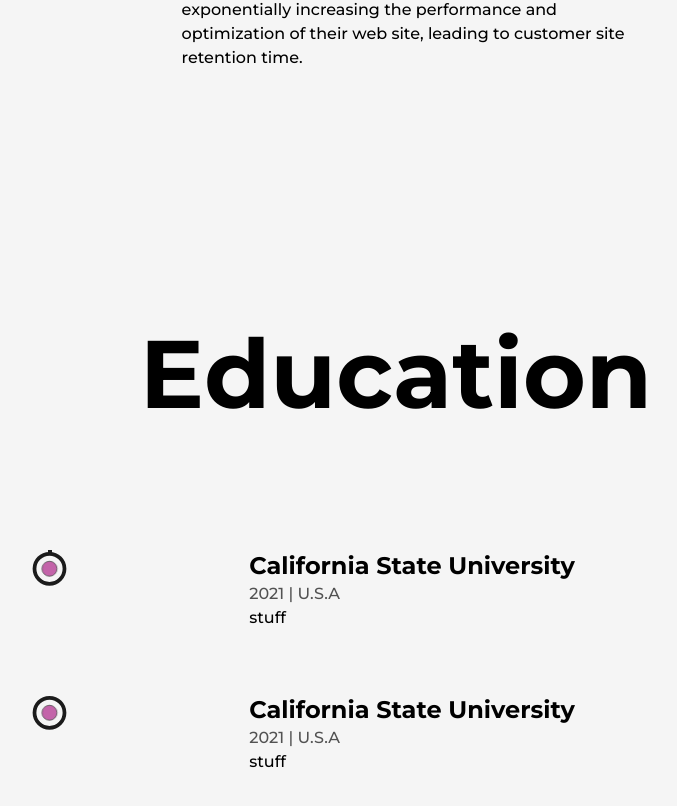
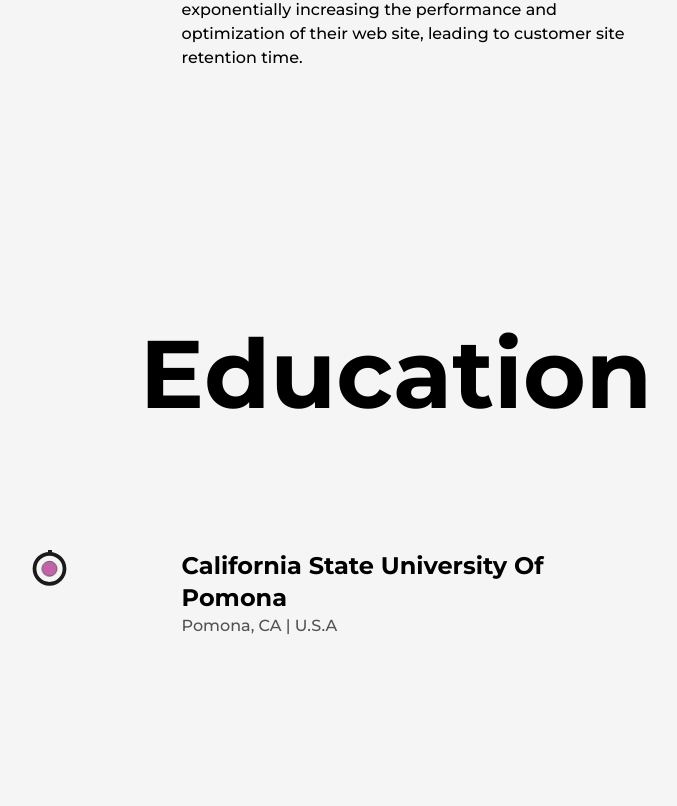
Before and after one commit to flashcabaja64/react-tailwind-nextjs-portfolio, a Next.js app: page /about in a window 1280 px wide. Shown: the part 3462-4268 px from the top of the page, without its empty margins (244-921 px from the left). Built offline with nearby package versions, Linux system fonts and the light colour scheme.

Commit message:
education changes

```diff
--- a/package.json
+++ b/package.json
@@ -14,7 +14,8 @@
     "framer-motion": "^10.6.0",
     "next": "13.2.4",
     "react": "18.2.0",
-    "react-dom": "18.2.0"
+    "react-dom": "18.2.0",
+    "sharp": "^0.32.0"
   },
   "devDependencies": {
     "autoprefixer": "^10.4.14",
--- a/src/components/Education.js
+++ b/src/components/Education.js
@@ -42,16 +42,10 @@
         </motion.div>
         <ul className='w-full flex flex-col items-start justify-between ml-4 xs:ml-2'>
           <Details
-            type="California State University"
-            time="2021"
+            type="California State University of Pomona"
+            time="Pomona, CA"
             place="U.S.A"
-            info="stuff"
-          />
-          <Details
-            type="California State University"
-            time="2021"
-            place="U.S.A"
-            info="stuff"
+            info=""
           />
         </ul>
       </article>
--- a/src/pages/about.js
+++ b/src/pages/about.js
@@ -53,7 +53,7 @@
               <p className='font-medium'>
                 My journey in web development began when I discovered my love for both design and technology. I quickly realized that front end development was the perfect intersection of these two passions, allowing me to bring my creative ideas to life through code. Over the years, I&apos;ve honed my skills in HTML, CSS, JavaScript, and various front end frameworks and libraries, and I&apos;m always eager to learn more.</p>
               <p className='font-medium mt-6'>
-                For me, front end development is about more than just writing code it's about solving problems and making a real impact on people's lives. Whether it's through a sleek and intuitive user interface, a seamless mobile experience, or an accessible and inclusive design, I strive to create web experiences that are not only visually stunning but also functional and user-friendly. I believe that great design and great code go hand in hand, and I'm committed to delivering both to my clients and users.
+                For me, front end development is about more than just writing code it&apos;s about solving problems and making a real impact on people&apos;s lives. Whether it&apos;s through a sleek and intuitive user interface, a seamless mobile experience, or an accessible and inclusive design, I strive to create web experiences that are not only visually stunning but also functional and user-friendly. I believe that great design and great code go hand in hand, and I&apos;m committed to delivering both to my clients and users.
               </p>
             </article>
 
--- a/src/pages/projects.js
+++ b/src/pages/projects.js
@@ -8,11 +8,11 @@
 import AnimatedText from '@/components/AnimatedText';
 import TransitionEffect from '@/components/Transition';
 
-import chatProject from '../assets/chat.png';
-import choreProject from '../assets/chore_runner.png';
+import chatProject from '../assets/chat.PNG';
+import choreProject from '../assets/chore_runner.PNG';
 import deliveryProject from '../assets/delivery.png';
 import evolveProject from '../assets/evolve.png';
-import shoplocalProject from '../assets/local.png';
+import shoplocalProject from '../assets/local.PNG';
 import webpackProject from '../assets/webpack.png';
 
 const FramerImage = motion(Image)
```
Also changed, not shown: 1 other file (tests, documents, lock files or other folders).
